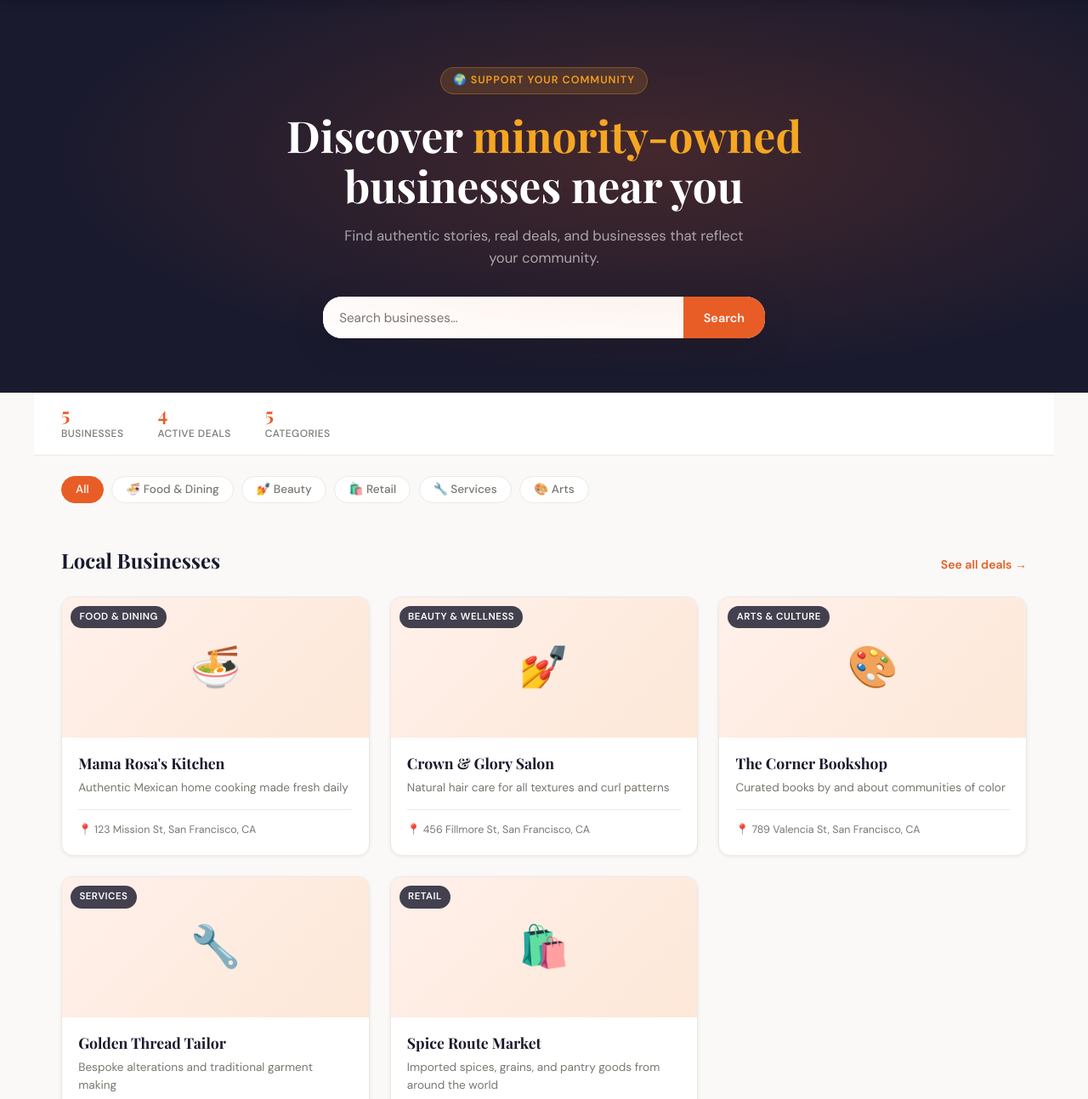
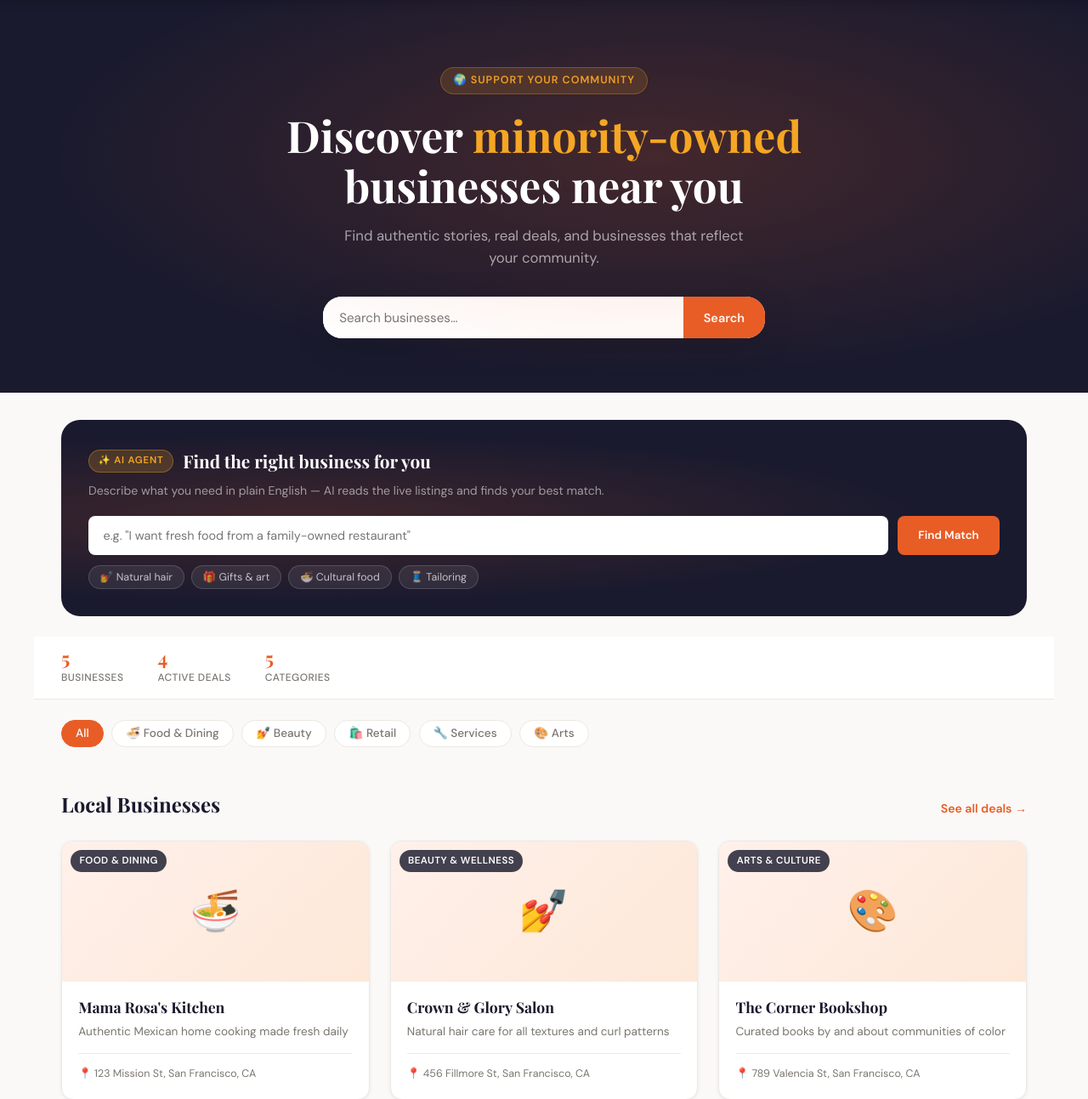
Before and after one commit to AartiDashore/aws_kiro_hackathon_communityspark, a FastAPI app: page / in a window 1280 px wide. Shown: the part 63-1356 px from the top of the page at 85% size. Run offline with FastAPI, Linux system fonts and the light colour scheme; data comes from the database, SQL or seed files in the repository; data that the repository does not hold is empty; parts of the project's set-up code (start-up, migrations or seed data) failed here and were passed over.

Commit message:
Updated /templates/index.html with Business Matchmaker AI agent interface

```diff
--- a/templates/index.html
+++ b/templates/index.html
@@ -17,7 +17,51 @@ Version: 1.0.0
   </div>
 </section>
 
-<div id="stats-bar" class="stats-bar" style="display:none">
+<!-- ── Agent 5: Business Matchmaker ────────────────────────── -->
+<div style="max-width:1200px;margin:2rem auto 0;padding:0 2rem">
+  <div style="background:var(--secondary);border-radius:var(--r-lg);padding:2rem;position:relative;overflow:hidden">
+    <div style="position:absolute;inset:0;background:radial-gradient(ellipse at 25% 50%,rgba(232,93,38,.18),transparent 60%);pointer-events:none"></div>
+    <div style="position:relative">
+      <div style="display:flex;align-items:center;gap:.7rem;margin-bottom:.4rem">
+        <span style="background:rgba(245,166,35,.2);border:1px solid rgba(245,166,35,.35);color:var(--accent);font-size:.72rem;font-weight:700;letter-spacing:.07em;text-transform:uppercase;padding:.2rem .65rem;border-radius:99px">✨ AI Agent</span>
+        <h2 style="font-family:var(--font-display);color:#fff;font-size:1.3rem">Find the right business for you</h2>
+      </div>
+      <p style="color:rgba(255,255,255,.55);font-size:.88rem;margin-bottom:1.2rem">
+        Describe what you need in plain English — AI reads the live listings and finds your best match.
+      </p>
+
+      <div style="display:flex;gap:.7rem">
+        <input id="chat-input" type="text"
+          placeholder='e.g. "I want fresh food from a family-owned restaurant"'
+          style="flex:1;padding:.85rem 1.1rem;border-radius:var(--r-sm);border:none;font-family:var(--font-body);font-size:.9rem;outline:none;color:var(--text)">
+        <button id="chat-btn" onclick="sendMatch()"
+          style="background:var(--primary);color:#fff;border:none;padding:.85rem 1.4rem;border-radius:var(--r-sm);font-weight:600;cursor:pointer;font-family:var(--font-body);white-space:nowrap;min-width:120px">
+          Find Match
+        </button>
+      </div>
+
+      <!-- Quick chips -->
+      <div style="display:flex;gap:.5rem;flex-wrap:wrap;margin-top:.8rem">
+        <button onclick="quickAsk('I need a haircut for natural hair')"
+          style="background:rgba(255,255,255,.08);color:rgba(255,255,255,.7);border:1px solid rgba(255,255,255,.15);border-radius:99px;padding:.3rem .8rem;font-size:.78rem;cursor:pointer;font-family:var(--font-body)">💅 Natural hair</button>
+        <button onclick="quickAsk('Looking for unique gifts and art')"
+          style="background:rgba(255,255,255,.08);color:rgba(255,255,255,.7);border:1px solid rgba(255,255,255,.15);border-radius:99px;padding:.3rem .8rem;font-size:.78rem;cursor:pointer;font-family:var(--font-body)">🎁 Gifts &amp; art</button>
+        <button onclick="quickAsk('Where can I get authentic cultural food?')"
+          style="background:rgba(255,255,255,.08);color:rgba(255,255,255,.7);border:1px solid rgba(255,255,255,.15);border-radius:99px;padding:.3rem .8rem;font-size:.78rem;cursor:pointer;font-family:var(--font-body)">🍜 Cultural food</button>
+        <button onclick="quickAsk('I need alterations or tailoring')"
+          style="background:rgba(255,255,255,.08);color:rgba(255,255,255,.7);border:1px solid rgba(255,255,255,.15);border-radius:99px;padding:.3rem .8rem;font-size:.78rem;cursor:pointer;font-family:var(--font-body)">🧵 Tailoring</button>
+      </div>
+
+      <!-- Reply box -->
+      <div id="chat-reply"
+        style="display:none;margin-top:1.2rem;background:rgba(255,255,255,.07);border:1px solid rgba(255,255,255,.12);
+               border-radius:var(--r-sm);padding:1.1rem 1.3rem;color:rgba(255,255,255,.9);
+               font-size:.92rem;line-height:1.75;white-space:pre-wrap"></div>
+    </div>
+  </div>
+</div>
+
+<div id="stats-bar" class="stats-bar" style="display:none;margin-top:1.5rem">
   <div class="stat"><span class="stat__num" id="stat-biz">0</span><span class="stat__label">Businesses</span></div>
   <div class="stat"><span class="stat__num" id="stat-deals">—</span><span class="stat__label">Active Deals</span></div>
   <div class="stat"><span class="stat__num" id="stat-cats">0</span><span class="stat__label">Categories</span></div>
@@ -49,20 +93,62 @@ Version: 1.0.0
 const CAT_EMOJI = {'Food & Dining':'🍜','Beauty & Wellness':'💅','Retail':'🛍️','Services':'🔧','Arts & Culture':'🎨'};
 let currentCat = '';
 
+/* ── Agent 5: Matchmaker ───────────────────────────────── */
+async function sendMatch() {
+  const input = document.getElementById('chat-input');
+  const reply = document.getElementById('chat-reply');
+  const btn   = document.getElementById('chat-btn');
+  const msg   = input.value.trim();
+  if (!msg) return;
+
+  btn.disabled    = true;
+  btn.textContent = 'Searching…';
+  reply.style.display = 'block';
+  reply.textContent   = '✨ AI is reading the listings and finding your best match…';
+
+  try {
+    const res  = await fetch('/api/agents/match', {
+      method:  'POST',
+      headers: { 'Content-Type': 'application/json' },
+      body:    JSON.stringify({ message: msg })
+    });
+    const json = await res.json();
+    if (res.ok) {
+      reply.textContent = json.reply;
+    } else {
+      reply.textContent = '⚠️ ' + (json.detail || 'Something went wrong.');
+    }
+  } catch (err) {
+    reply.textContent = '⚠️ Request failed: ' + err.message;
+  } finally {
+    btn.disabled    = false;
+    btn.textContent = 'Find Match';
+  }
+}
+
+function quickAsk(text) {
+  document.getElementById('chat-input').value = text;
+  sendMatch();
+}
+
+document.getElementById('chat-input').addEventListener('keydown', e => {
+  if (e.key === 'Enter') sendMatch();
+});
+
+/* ── Business grid ─────────────────────────────────────── */
 async function loadBusinesses(cat='', search='') {
-  const grid = document.getElementById('business-grid');
   const params = new URLSearchParams();
   if (cat)    params.append('category', cat);
-  if (search) params.append('search', search);
-
+  if (search) params.append('search',   search);
   try {
     const res  = await fetch('/api/businesses?' + params);
     const json = await res.json();
-    const businesses = json.data || [];
-    renderGrid(businesses);
-    updateStats(businesses);
+    const list = json.data || [];
+    renderGrid(list);
+    updateStats(list);
   } catch {
-    grid.innerHTML = '<div class="empty-state" style="grid-column:1/-1"><div class="empty-state__icon">⚠️</div><p>Failed to load. Please refresh.</p></div>';
+    document.getElementById('business-grid').innerHTML =
+      '<div class="empty-state" style="grid-column:1/-1"><div class="empty-state__icon">⚠️</div><p>Failed to load. Please refresh.</p></div>';
   }
 }
 
@@ -91,9 +177,8 @@ function renderGrid(businesses) {
 }
 
 async function updateStats(businesses) {
-  document.getElementById('stat-biz').textContent = businesses.length;
-  const cats = new Set(businesses.map(b => b.category));
-  document.getElementById('stat-cats').textContent = cats.size;
+  document.getElementById('stat-biz').textContent  = businesses.length;
+  document.getElementById('stat-cats').textContent = new Set(businesses.map(b => b.category)).size;
   try {
     const res  = await fetch('/api/deals');
     const json = await res.json();
```
